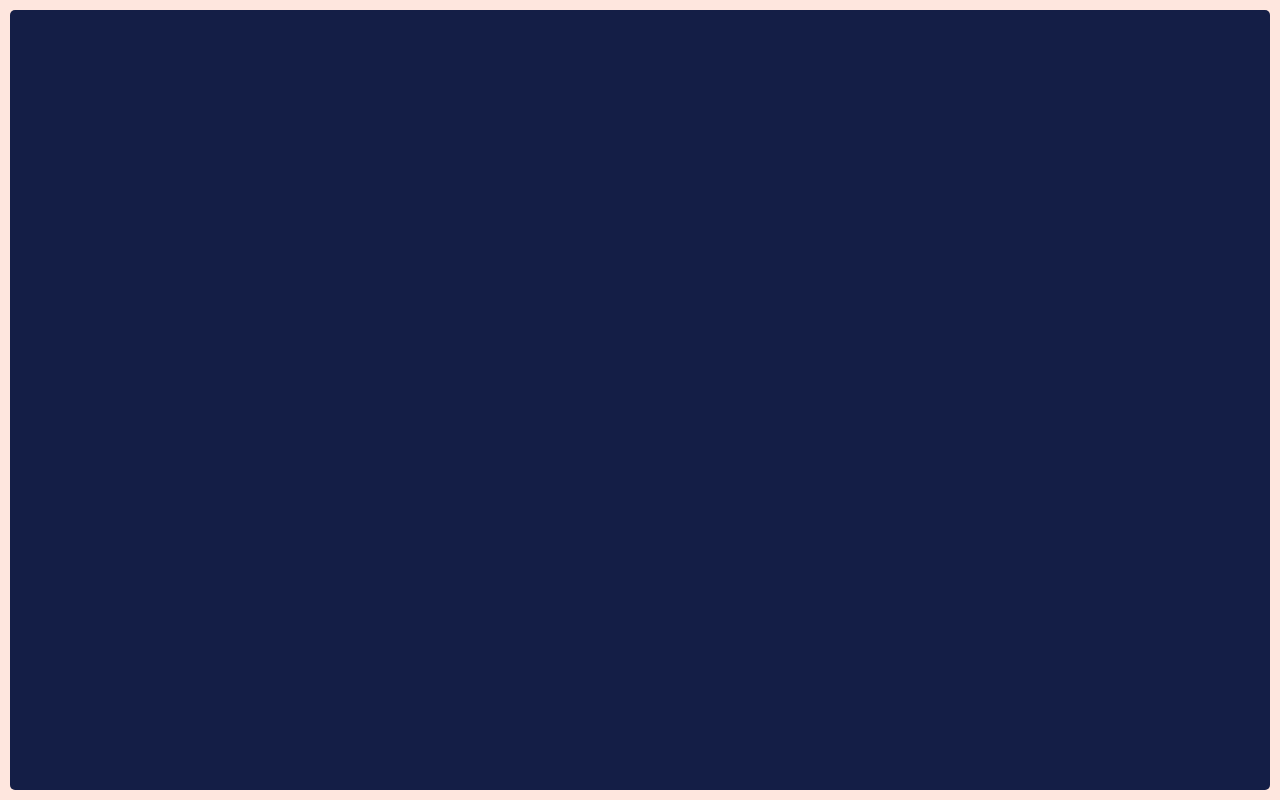
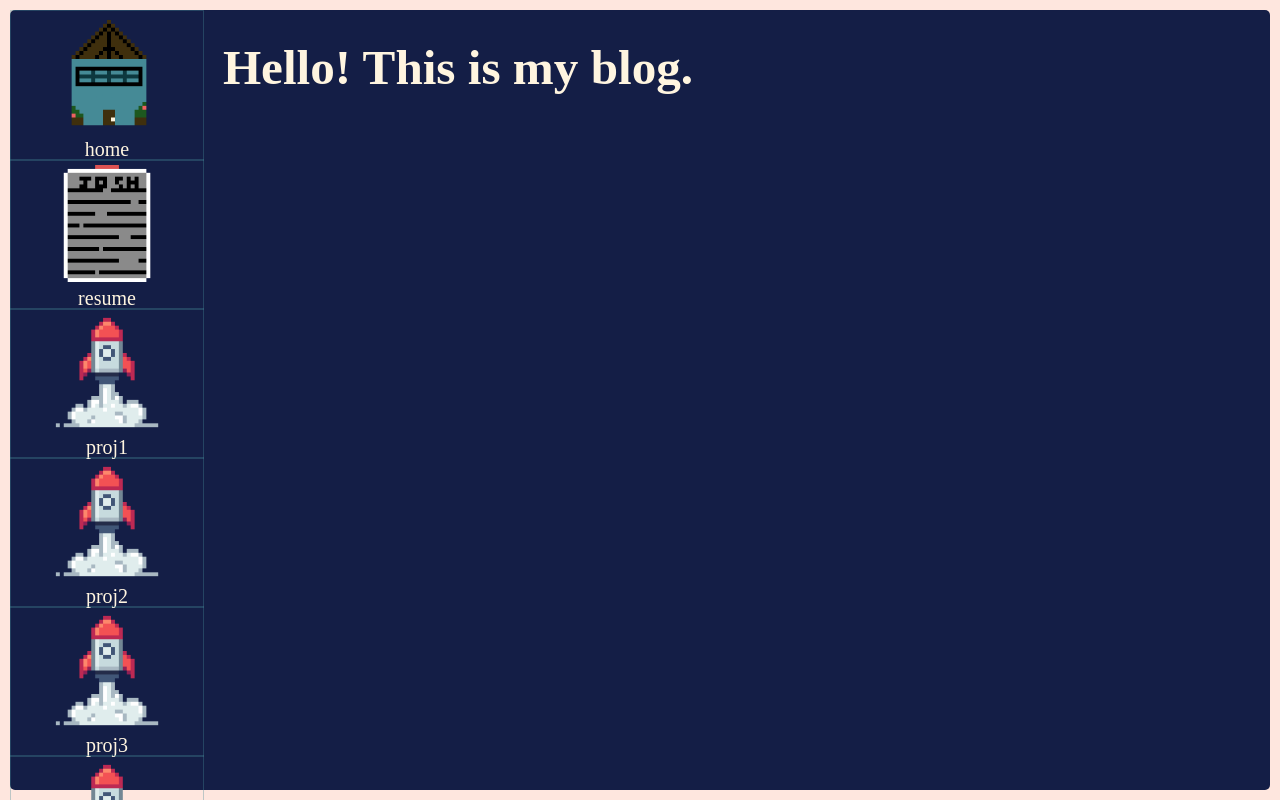
Before and after one commit to joshlarue/old.joshlarue.github.io, a React (Vite) app: page /react-portfolio/blog in a window 1280 px wide. Before the commit this address had no page. Shown: the top 800 px of the page. Built offline with nearby package versions, Linux system fonts and the light colour scheme.

Commit message:
added blog route

```diff
--- a/src/App.jsx
+++ b/src/App.jsx
@@ -4,6 +4,7 @@ import Home from './components/Home';
 import WideIcons from './components/WideIcons';
 import ThinIcons from './components/ThinIcons';
 import Resume from './components/Resume';
+import Blog from './components/Blog';
 import { Routes, Route, Link } from "react-router-dom";
 
 function App() {
@@ -20,6 +21,7 @@ function App() {
         <Routes>
           <Route path='/react-portfolio/' element={<> <WideIcons handleHover={handleHover} /> <Home currentHover={currentHover}/></>} />
           <Route path='/react-portfolio/resume/' element={<> <ThinIcons handleHover={handleHover} /> <Resume /> </>} />
+          <Route path='/react-portfolio/blog/' element={<> <ThinIcons handleHover={handleHover} /> <Blog /> </>} />
         </Routes>
       </div>
     </>
--- a/src/components/Blog.jsx
+++ b/src/components/Blog.jsx
@@ -1,5 +1,5 @@
 function Blog() {
-  return <h1>Hello! This is my blog.</h1>
+  return <h1 className='right-side'>Hello! This is my blog.</h1>
 }
 
 export default Blog;
```
